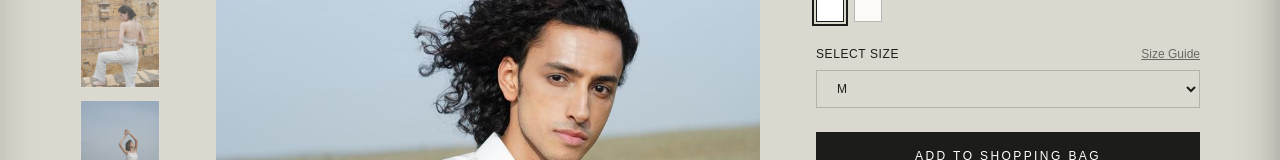
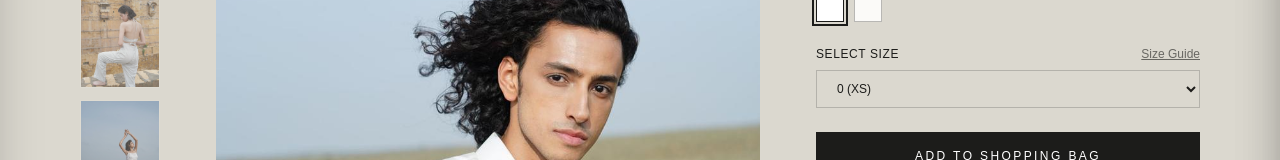
Before and after one commit to Ankita030694/shipofdessert, a Next.js app: page /collection/details in a window 1280 px wide. Shown: the part 265-425 px from the top of the page. Built offline with nearby package versions, Linux system fonts and the light colour scheme; no server answers; the database is empty.

Commit message:
minor changes

```diff
--- a/src/app/collection/details/page.tsx
+++ b/src/app/collection/details/page.tsx
@@ -171,11 +171,11 @@ export default function ProductDetails() {
                   onChange={(e) => setSelectedSize(e.target.value)}
                   className="w-full border border-[#1c1c1a]/20 px-4 py-2.5 bg-[#DBD8CF] text-xs text-[#1c1c1a] focus:outline-none focus:border-[#1c1c1a] cursor-pointer"
                 >
-                  <option value="XS">XS</option>
-                  <option value="S">S</option>
-                  <option value="M">M</option>
-                  <option value="L">L</option>
-                  <option value="XL">XL</option>
+                  <option value="0">0 (XS)</option>
+                  <option value="2">2 (S)</option>
+                  <option value="4">4 (M)</option>
+                  <option value="6">6 (L)</option>
+                  <option value="8">8 (XL)</option>
                 </select>
               </div>
 
--- a/src/app/product/[slug]/page.tsx
+++ b/src/app/product/[slug]/page.tsx
@@ -8,6 +8,7 @@ import Navbar from '../../../../components/Navbar';
 import Footer from '../../../../components/Footer';
 import { useCart } from '@/context/CartContext';
 import { getColorHex } from '@/lib/colors';
+import { formatSizeLabel } from '@/lib/sizes';
 
 interface RelatedProduct {
   id: string;
@@ -259,7 +260,7 @@ export default function ProductDetailPage({
     if (!product) return;
 
     const chosenColor = selectedColor || product.colors?.[0] || 'Standard';
-    const chosenSize = selectedSize || product.sizes?.[0] || 'M';
+    const chosenSize = formatSizeLabel(selectedSize || product.sizes?.[0] || 'M');
 
     const itemName = !isSet || selectedPieceOption === 'full'
       ? `${product.name} (Full Set)`
@@ -294,7 +295,7 @@ export default function ProductDetailPage({
     if (!product) return;
 
     const chosenColor = selectedColor || product.colors?.[0] || 'Standard';
-    const chosenSize = selectedSize || product.sizes?.[0] || 'M';
+    const chosenSize = formatSizeLabel(selectedSize || product.sizes?.[0] || 'M');
 
     const itemName = !isSet || selectedPieceOption === 'full'
       ? `${product.name} (Full Set)`
@@ -578,6 +579,7 @@ export default function ProductDetailPage({
                   {product.sizes.map((size) => (
                     <button
                       key={size}
+                      type="button"
                       onClick={() => setSelectedSize(size)}
                       className={`py-2.5 text-xs uppercase tracking-wider border transition-all cursor-pointer font-mono ${
                         selectedSize === size
@@ -585,7 +587,7 @@ export default function ProductDetailPage({
                           : 'border-[#1c1c1a]/20 bg-[#DBD8CF] text-[#1c1c1a] hover:border-[#1c1c1a]'
                       }`}
                     >
-                      {size}
+                      {formatSizeLabel(size)}
                     </button>
                   ))}
                 </div>
@@ -823,31 +825,31 @@ export default function ProductDetailPage({
                 </thead>
                 <tbody className="divide-y divide-[#1c1c1a]/10 font-mono text-[11px]">
                   <tr>
-                    <td className="py-2 font-bold">XS</td>
+                    <td className="py-2 font-bold">0 (XS)</td>
                     <td className="py-2">32 - 34&quot;</td>
                     <td className="py-2">26 - 28&quot;</td>
                     <td className="py-2">34 - 36&quot;</td>
                   </tr>
                   <tr>
-                    <td className="py-2 font-bold">S</td>
+                    <td className="py-2 font-bold">2 (S)</td>
                     <td className="py-2">35 - 37&quot;</td>
                     <td className="py-2">29 - 31&quot;</td>
                     <td className="py-2">37 - 39&quot;</td>
                   </tr>
                   <tr>
-                    <td className="py-2 font-bold">M</td>
+                    <td className="py-2 font-bold">4 (M)</td>
                     <td className="py-2">38 - 40&quot;</td>
                     <td className="py-2">32 - 34&quot;</td>
                     <td className="py-2">40 - 42&quot;</td>
                   </tr>
                   <tr>
-                    <td className="py-2 font-bold">L</td>
+                    <td className="py-2 font-bold">6 (L)</td>
                     <td className="py-2">41 - 43&quot;</td>
                     <td className="py-2">35 - 37&quot;</td>
                     <td className="py-2">43 - 45&quot;</td>
                   </tr>
                   <tr>
-                    <td className="py-2 font-bold">XL</td>
+                    <td className="py-2 font-bold">8 (XL)</td>
                     <td className="py-2">44 - 46&quot;</td>
                     <td className="py-2">38 - 40&quot;</td>
                     <td className="py-2">46 - 48&quot;</td>
--- /dev/null
+++ b/src/lib/sizes.ts
@@ -0,0 +1,14 @@
+export const SIZE_DISPLAY_MAP: Record<string, string> = {
+  'XS': '0',
+  'S': '2',
+  'M': '4',
+  'L': '6',
+  'XL': '8',
+  'XXL': '10',
+};
+
+export function formatSizeLabel(size?: string): string {
+  if (!size) return '';
+  const trimmed = size.trim().toUpperCase();
+  return SIZE_DISPLAY_MAP[trimmed] || size;
+}
```
